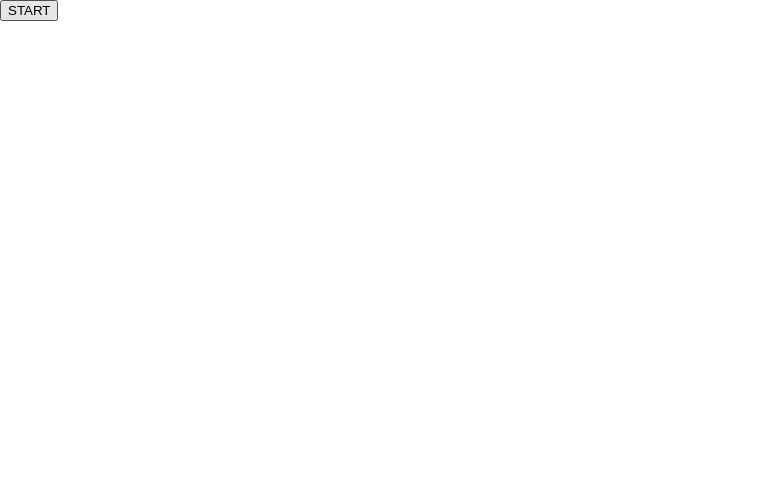
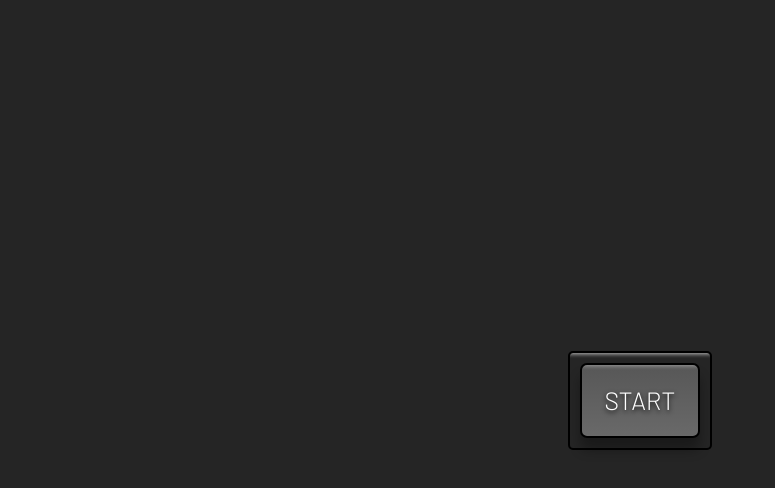
Before and after one commit to jaredarodriguez/picture-in-picture, a plain HTML site: page index.html in a window 1280 px wide. Shown: the whole page, without its empty margins (0-775 px from the left). Drawn offline with Linux system fonts and the light colour scheme.

Commit message:
script.js

```diff
--- a/style.css
+++ b/style.css
@@ -7,4 +7,40 @@ html {
 body {
     margin: 0;
     height: 100vh;
+    display: flex;
+    justify-content: center;
+    align-items: center;
+    background-color: rgb(37, 37, 37);
 }
+
+.button-container {
+    border: 2px solid black;
+    padding: 10px;
+    border-radius: 5px;
+    box-shadow: inset 0 20px 4px -19px rgba(255, 255, 255, 0.7);
+}
+
+button {
+    cursor: pointer;
+    outline: none;
+    width: 120px;
+    height: 75px;
+    font-family: Barlow, sans-serif;
+    font-size: 25px;
+    color: white;
+    text-shadow: 0 2px 5px black;
+    background: linear-gradient(to top, #696969, #575757);
+    border: 2px solid black;
+    border-radius: 7px;
+    box-shadow: inset 0 20px 4px -19px rgba(255, 255, 255, 0.4), 0 12px 12px 0 rgba(0, 0, 0, 0.3);
+}
+
+button:hover {
+    background: linear-gradient(to bottom, #696969, #575757);
+}
+
+button:active {
+    transition-duration: .05s;
+    transform: translateY(2px);
+    box-shadow: 0px 6px 6px 0 rgba(0, 0, 0, 0.3);
+}
```
